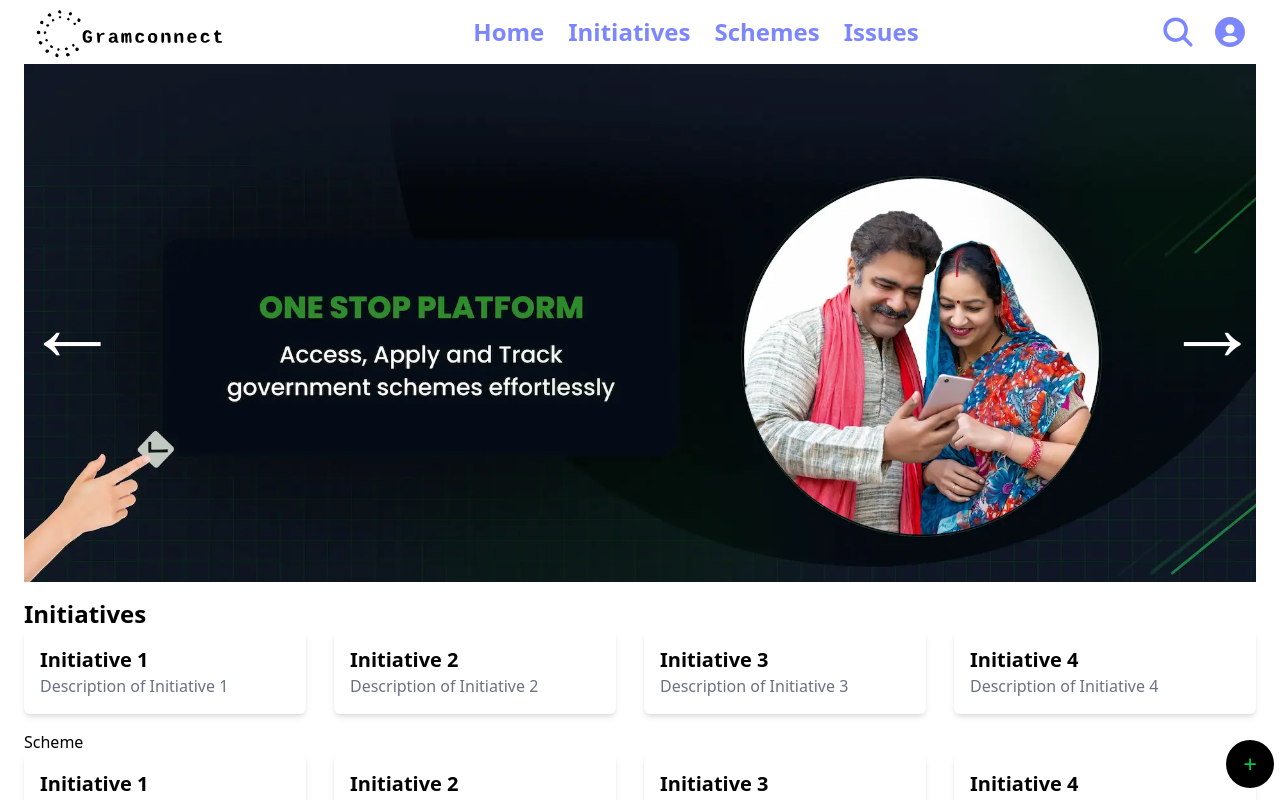
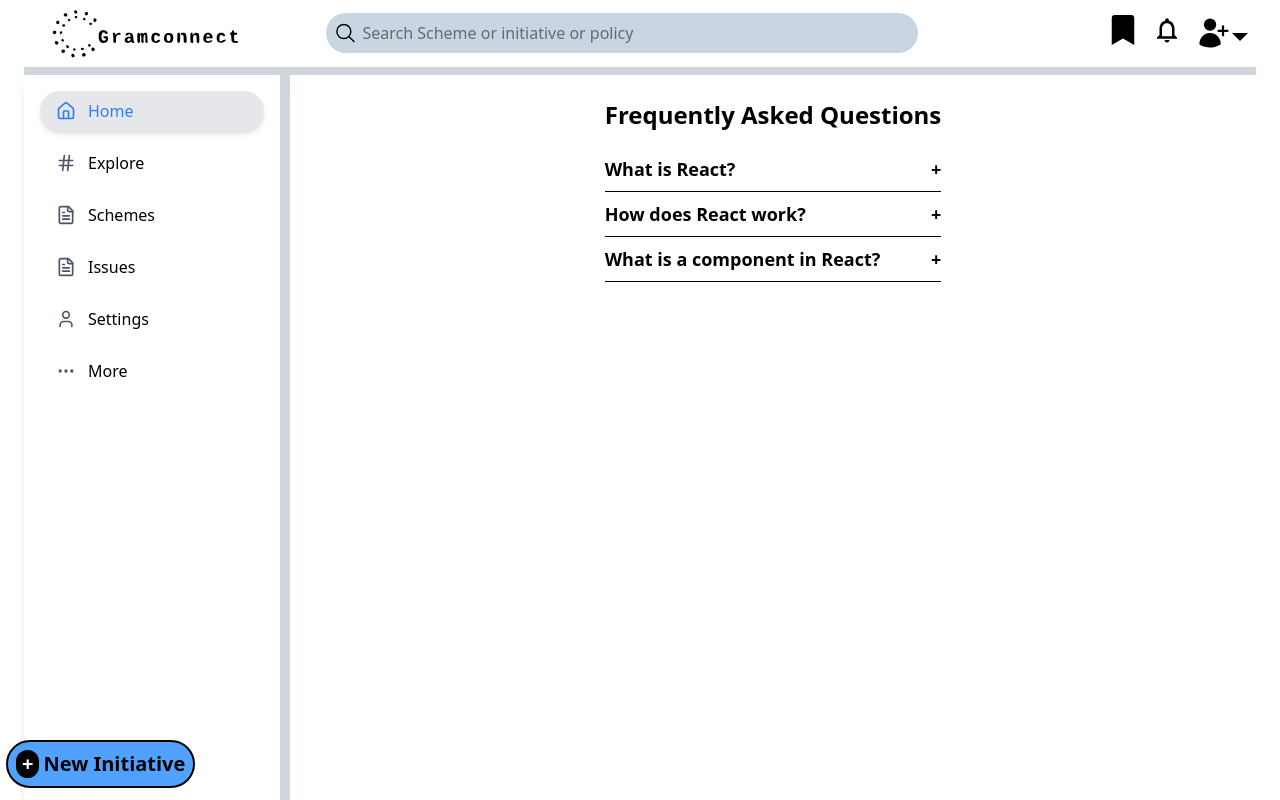
Before and after one commit to Meet-08/OdooHack, a React (Vite) app in the folder frontend/: page / in a window 1280 px wide. Shown: the top 800 px of the page. Built offline with nearby package versions, Linux system fonts and the light colour scheme.

Commit message:
Home UI changed

```diff
--- a/frontend/package.json
+++ b/frontend/package.json
@@ -12,6 +12,7 @@
   "dependencies": {
     "@tailwindcss/vite": "^4.0.0",
     "axios": "^1.7.9",
+    "lucide-react": "^0.474.0",
     "react": "^18.3.1",
     "react-dom": "^18.3.1",
     "react-hook-form": "^7.54.2",
--- /dev/null
+++ b/frontend/src/components/Sidebar.jsx
@@ -0,0 +1,42 @@
+import React from "react";
+import menuItems from "../utils/NavbarLinks";
+import { Link, useLocation } from "react-router-dom";
+
+const Sidebar = ({ children }) => {
+
+    const location = useLocation();
+
+    return (
+        <div className="flex">
+            <div className="w-64 h-screen bg-white shadow-lg p-4 flex flex-col justify-between">
+                <div className="space-y-3">
+                    {menuItems.map((item, index) => {
+                        const IconComponent = item.icon;
+                        return (
+                            <Link
+                                key={item.name} to={item.url}
+                                className={`flex items-center gap-3 px-4 py-2 rounded-full w-full text-left font-medium transition
+                                ${location.pathname === item.url ? "bg-gray-200 shadow-md" : "hover:bg-gray-100"}`}
+                            >
+                                <span className={`${location.pathname === item.url ? item.color : "text-gray-600"}`}>
+                                    <IconComponent className="w-5 h-5" />
+                                </span>
+                                <span className={`${location.pathname === item.url ? "text-blue-500" : "text-black"}`}>
+                                    {item.name}
+                                </span>
+                            </Link>
+                        );
+                    })}
+                </div>
+
+            </div>
+            <div className="h-screen w-2.5 bg-gray-300" />
+
+            <>
+                {children}
+            </>
+        </div>
+    );
+};
+
+export default Sidebar;
--- /dev/null
+++ b/frontend/src/components/Topbar.jsx
@@ -0,0 +1,51 @@
+import React, { useState } from 'react'
+import { IoSearchOutline } from "react-icons/io5";
+import { FaBookmark } from "react-icons/fa";
+import { MdOutlineNotificationsNone } from "react-icons/md";
+import { Link } from 'react-router-dom';
+import { HiUserPlus } from "react-icons/hi2";
+import logo from '../assets/logo.svg'
+
+const Topbar = () => {
+
+    const [keyword, setKeyword] = useState('');
+
+    return (
+        <>
+            <div className='flex justify-between items-center mx-6'>
+                <div className=''>
+                    <img src={logo} alt="Website logo" />
+                </div>
+
+                <div className='w-1/2 bg-slate-300 rounded-4xl p-2 flex items-center space-x-1.5'>
+                    <IoSearchOutline className='text-2xl' />
+                    <input type="text" value={keyword} onChange={(e) => setKeyword(e.target.value)}
+                        placeholder='Search Scheme or initiative or policy'
+                        className='w-full focus:outline-none focus:ring-0 focus:border-transparent' />
+                </div>
+
+                <div className='flex justify-end space-x-3.5 w-[20%] text-3xl'>
+                    <FaBookmark />
+                    <MdOutlineNotificationsNone />
+                    <div className='flex items-center justify-center object-center space-x-4'>
+                        <div className='group flex items-center'>
+                            <HiUserPlus className='size-9' />
+                            <div className="relative w-0 h-0 before:content-[''] before:absolute before:border-x-8 before:border-x-transparent before:border-t-8 before:border-t-black" />
+                            <div className='absolute right-2 top-12 bg-black text-indigo-400 hidden group-hover:flex flex-col space-y-1' >
+                                <Link to='/login' className='text-2xl font-semibold p-1'>
+                                    Log in
+                                </Link>
+                                <Link to='/register' className='text-2xl font-semibold p-1'>
+                                    Register
+                                </Link>
+                            </div>
+                        </div>
+                    </div>
+                </div>
+            </div>
+            <div className='h-2 bg-gray-300 w-full' />
+        </>
+    )
+}
+
+export default Topbar
--- a/frontend/src/pages/HomePage.jsx
+++ b/frontend/src/pages/HomePage.jsx
@@ -1,9 +1,9 @@
 import React from 'react';
-import Navbar from '../components/Navbar';
-import ImageSlider from '../components/ImageSlider';
 import Latest from '../components/Latest';
 import FAQ from '../components/FAQ';
 import Footer from '../components/Footer';
+import Topbar from '../components/Topbar';
+import Sidebar from '../components/Sidebar';
 
 const HomePage = () => {
 
@@ -33,34 +33,15 @@ const HomePage = () => {
     return (
         <div className='mx-6'>
             {/* Start */}
-            <div className='fixed bottom-3 right-1.5 size-12 flex justify-center items-center bg-black p-2 rounded-full'>
-                <button className='text-green-500 text-2xl'>+</button>
-            </div>
+            <button className='fixed bottom-3 text-xl space-x-1 left-1.5 w-fit flex justify-center items-center bg-blue-400 p-2 rounded-full px-2 border-2 border-black border-solid'>
+                <span className='font-semibold px-1.5 rounded-full bg-black text-white'>+</span>
+                <span className='font-bold'>New Initiative</span>
+            </button>
             {/* End */}
-            <Navbar />
-            <ImageSlider />
-
-            <div className='mt-4'>
-                <h3 className='text-2xl font-bold'>
-                    Initiatives
-                </h3>
-                <Latest data={initiatives} />
-            </div>
-
-            <div className='mt-4'>
-                <h3>
-                    Scheme
-                </h3>
-                <Latest data={initiatives} />
-            </div>
-
-            <div className='mt-4'>
-                <h3>
-                    Issues
-                </h3>
-                <Latest data={initiatives} />
-            </div>
-            <FAQ />
+            <Topbar />
+            <Sidebar>
+                <FAQ />
+            </Sidebar>
             <Footer />
         </div>
     );
--- a/frontend/src/pages/Register.jsx
+++ b/frontend/src/pages/Register.jsx
@@ -10,13 +10,11 @@ const Register = () => {
     const { register, handleSubmit, formState: { errors } } = useForm();
 
     const submitForm = async (data) => {
-        ///here backend and data is in already in object....
-        console.log(data);
         try {
             const response = await axios.post('http://localhost:3000/api/users/register', data);
             alert('User registered successfully!');
         } catch (err) {
-            alert('Error reporting issue!' + err);
+            alert('Error Registering User!' + err);
         }
     }
 
--- a/frontend/src/pages/SchemePage.jsx
+++ b/frontend/src/pages/SchemePage.jsx
@@ -1,13 +1,15 @@
 import React from 'react'
-import Navbar from '../components/Navbar'
 import TrendingSchemes from '../components/TrendingSchemes'
 import FilterButtons from '../components/FilterButtons'
 import SchemeShow from '../components/SchemeShow'
+import Topbar from '../components/Topbar'
+import Sidebar from '../components/Sidebar'
 
 const SchemePage = () => {
     return (
         <>
-            <Navbar />
+            <Topbar />
+            <Sidebar>
                 <div className='flex w-screen items-center flex-col mt-10'>
                     <h1 className='text-4xl font-bold mb-4'>
                         Scheme on GramConnect
@@ -49,6 +51,7 @@ const SchemePage = () => {
                     <FilterButtons />
                     <SchemeShow />
                 </div>
+            </Sidebar>
         </>
     )
 }
--- a/frontend/src/utils/NavbarLinks.js
+++ b/frontend/src/utils/NavbarLinks.js
@@ -1,31 +1,13 @@
-const urls = [
-    {
-        name: 'Home',
-        url: '/',
-        isSub: true,
-        sub: [
-            {
-                name: 'Explore',
-                path: '/'
-            },
-            {
-                name: 'For you',
-                path: 'for-you'
-            }
-        ]
-    },
-    {
-        name: 'Initiatives',
-        url: 'initiatives'
-    },
-    {
-        name: 'Schemes',
-        url: 'schemes'
-    },
-    {
-        name: 'Issues',
-        url: 'issues'
-    },
-]
+import { Home, Hash, FileText, User, MoreHorizontal, Settings } from "lucide-react";
 
-export default urls;
+const menuItems = [
+    { name: "Home", icon: Home, color: "text-blue-500", url: "/" },
+    { name: "Explore", icon: Hash, color: "text-black", url: "/explore" },
+    { name: "Schemes", icon: FileText, color: "text-black", url: "/schemes" },
+    { name: "Issues", icon: FileText, color: "text-black", url: "/issues" },
+    // { name: "Community", icon: FileText, color: "text-black", url: "/community" },
+    { name: "Settings", icon: User, color: "text-black", url: "/settings" },
+    { name: "More", icon: MoreHorizontal, color: "text-black", url: "/more" },
+];
+
+export default menuItems;
```
Also changed, not shown: 1 other file (tests, documents, lock files or other folders). Lines whose indentation alone changed are shown as unchanged.
